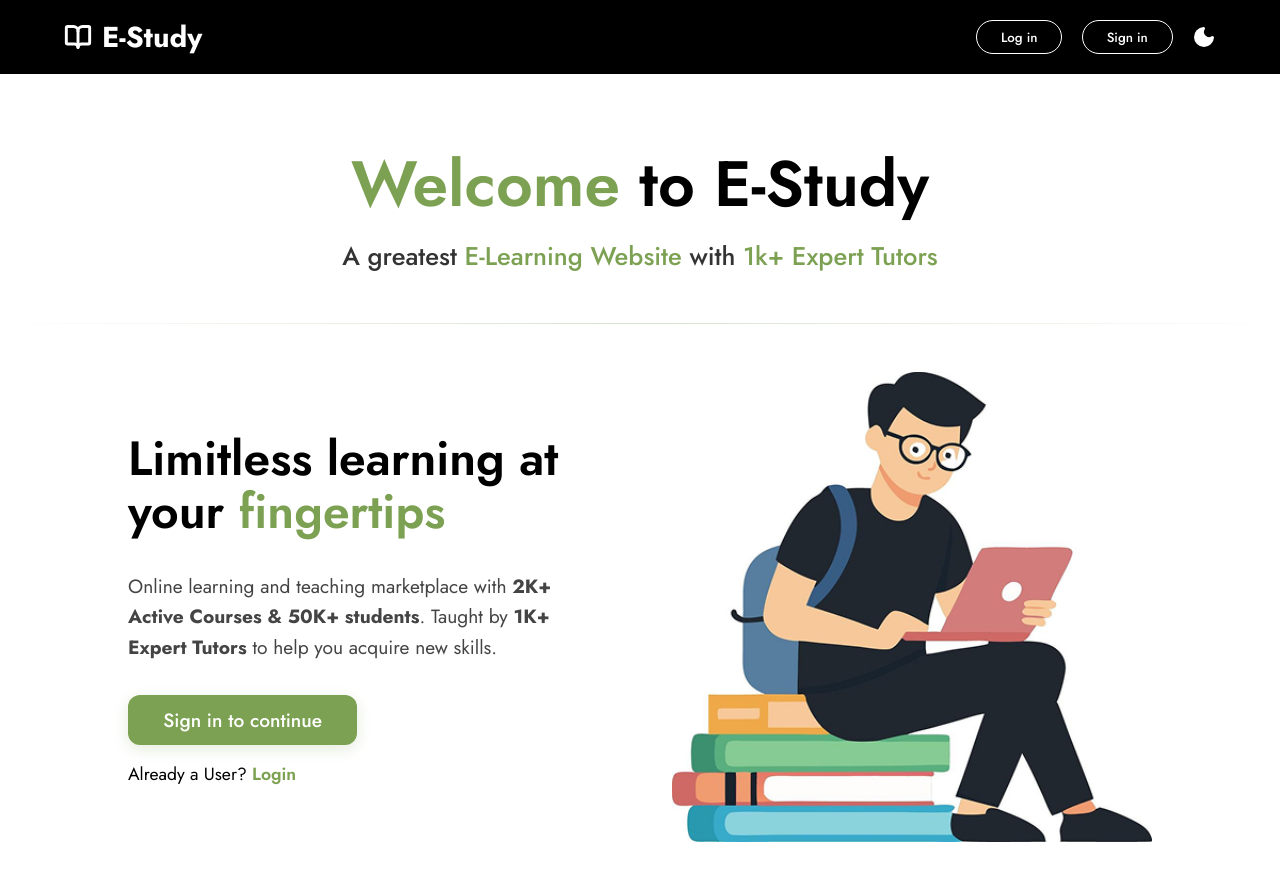
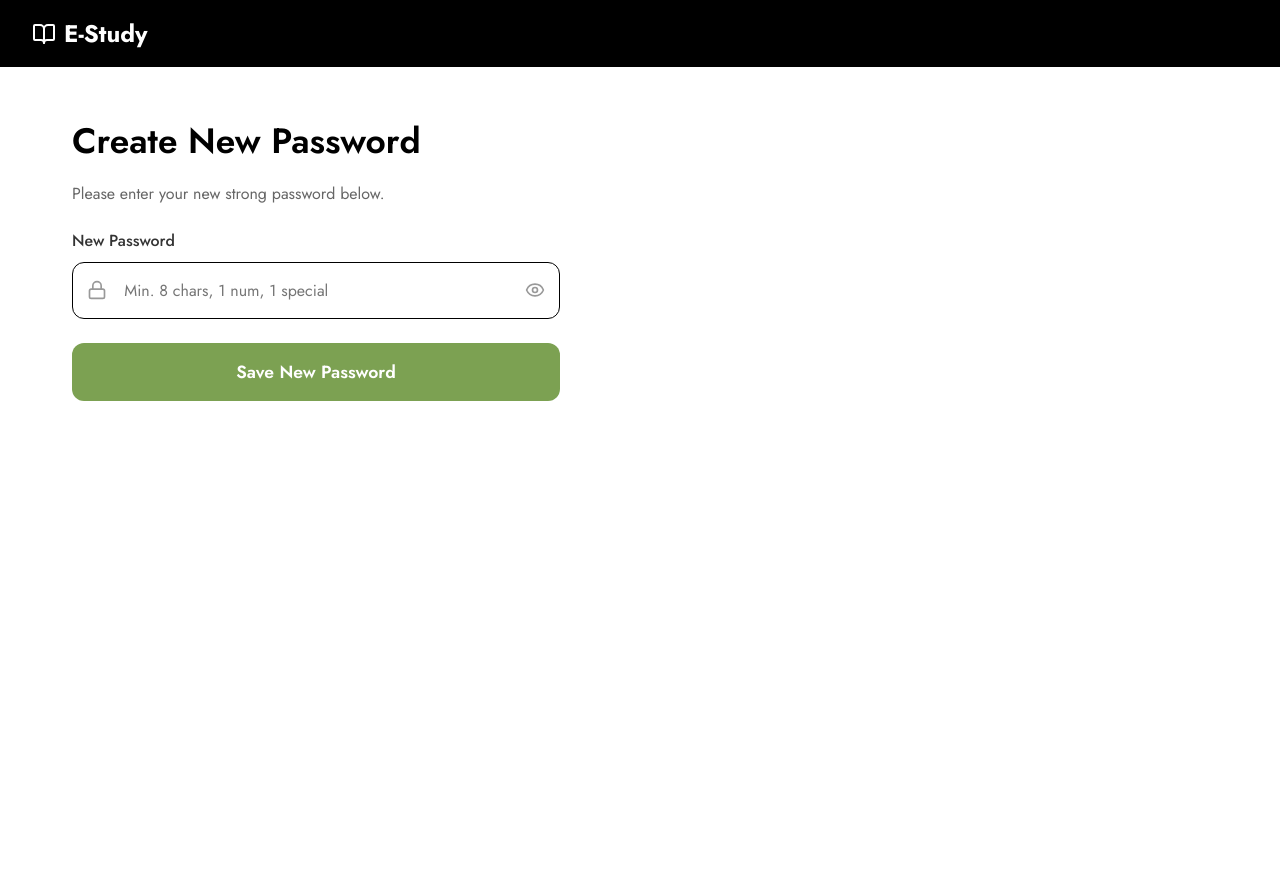
Before and after one commit to yashaswini-mn-26/E-Study, a React (Vite) app: page /reset-password/1 in a window 1280 px wide. Before the commit this address led to /. After the commit the page ends 800 px from the top, so only its background shows below. Built offline with nearby package versions, Linux system fonts and the light colour scheme; no server answers.

Commit message:
new commit

```diff
--- a/src/App.tsx
+++ b/src/App.tsx
@@ -19,6 +19,8 @@ import Courses from './pages/Courses';
 import CourseOverview from './pages/CourseOverview';
 import Events from './pages/Events';
 import Completed from './pages/Completed';
+import ForgotPassword from './pages/ForgotPassword';
+import ResetPassword from './pages/ResetPassword';
 
 const AppContent: React.FC = () => {
   const dispatch = useDispatch();
@@ -66,7 +68,7 @@ const AppContent: React.FC = () => {
         <ProtectedRoute>
           <Dashboard />
         </ProtectedRoute>
-      }/>
+      } />
       <Route path="/Settings" element={<Settings />} />
       <Route path="/Assignments" element={<Assignments />} />
       <Route path="/AssignmentDetail" element={<AssignmentDetail />} />
@@ -75,6 +77,8 @@ const AppContent: React.FC = () => {
       <Route path="/CourseOverview" element={<CourseOverview />} />
       <Route path="/Events" element={<Events />} />
       <Route path="/Completed" element={<Completed />} />
+      <Route path="/forgot-password" element={<ForgotPassword />} />
+      <Route path="/reset-password/:token" element={<ResetPassword />} />
       <Route path="*" element={<Navigate to="/" />} />
     </Routes>
   );
--- /dev/null
+++ b/src/pages/ForgotPassword.tsx
@@ -0,0 +1,83 @@
+import React, { useState } from 'react';
+import { BookOpen, Mail, ArrowLeft } from 'lucide-react';
+import styles from '../styles/Login.module.css'; // Reusing your beautiful styles!
+// import { API } from "../config/api";
+
+const ForgotPassword: React.FC = () => {
+  const [email, setEmail] = useState('');
+  const [message, setMessage] = useState('');
+  const [error, setError] = useState('');
+
+  const handleForgot = async (e: React.FormEvent) => {
+    e.preventDefault();
+    setMessage('');
+    setError('');
+
+    try {
+      const response = await fetch( 'http://localhost:5000/api/auth/forgot-password', {
+        method: 'POST',
+        headers: { 'Content-Type': 'application/json' },
+        body: JSON.stringify({ email }),
+      });
+
+      const data = await response.json();
+
+      if (response.ok) {
+        setMessage("Success! Check your email for the reset link.");
+      } else {
+        setError(data.msg || "Something went wrong.");
+      }
+    } catch (err) {
+      setError("Server is not responding.");
+    }
+  };
+
+  return (
+    <div className={styles.pageContainer}>
+      <nav className={styles.navbar}>
+        <div className={styles.logo} onClick={() => window.location.href='/'} style={{ cursor: 'pointer' }}>
+          <BookOpen size={24} />
+          <span>E-Study</span>
+        </div>
+      </nav>
+
+      <main className={styles.mainContent}>
+        <div className={styles.formWrapper} style={{ justifyContent: 'center' }}>
+          <div className={styles.formSection} style={{ maxWidth: '500px', width: '100%' }}>
+
+            <div style={{ display: 'flex', alignItems: 'center', gap: '10px', marginBottom: '1rem', cursor: 'pointer' }} onClick={() => window.location.href='/Login'}>
+              <ArrowLeft size={20} /> <span style={{ fontWeight: 600 }}>Back to Login</span>
+            </div>
+
+            <h2 className={styles.formTitle}>Reset Password</h2>
+            <p style={{ color: '#666', marginBottom: '1.5rem', lineHeight: '1.5' }}>
+              Enter the email address associated with your account and we'll send you a link to reset your password.
+            </p>
+
+            {message && <p style={{ color: '#7CA152', background: '#f0f9eb', padding: '10px', borderRadius: '8px', marginBottom: '15px' }}>{message}</p>}
+            {error && <p style={{ color: '#ff4d4d', background: '#fff5f5', padding: '10px', borderRadius: '8px', marginBottom: '15px' }}>{error}</p>}
+
+            <form className={styles.loginForm} onSubmit={handleForgot}>
+              <div className={styles.inputGroup}>
+                <label>Email Address</label>
+                <div className={styles.inputWrapper}>
+                  <Mail className={styles.fieldIcon} size={20} />
+                  <input
+                    type="email"
+                    placeholder="Enter your Email"
+                    required
+                    onChange={(e) => setEmail(e.target.value)}
+                  />
+                </div>
+              </div>
+
+              <button type="submit" className={styles.loginBtn}>Send Reset Link</button>
+            </form>
+          </div>
+        </div>
+      </main>
+    </div>
+  );
+};
+
+export default ForgotPassword;
--- a/src/pages/Login.tsx
+++ b/src/pages/Login.tsx
@@ -1,19 +1,27 @@
 import React, { useState } from 'react';
 import { BookOpen, Moon, Mail, Lock, Eye, EyeOff } from 'lucide-react';
 import { useDispatch } from 'react-redux';
+import { useNavigate } from 'react-router-dom';
+import { GoogleOAuthProvider, GoogleLogin } from '@react-oauth/google';
 import { loginSuccess } from '../store/authSlice';
 import styles from '../styles/Login.module.css';
 import { API } from "../config/api";
 
 const Login: React.FC = () => {
   const [formData, setFormData] = useState({ email: '', password: '' });
-  const [showPassword, setShowPassword] = useState(false); // State for visibility toggle
+  const [showPassword, setShowPassword] = useState(false);
+  const [error, setError] = useState('');
+
   const dispatch = useDispatch();
+  const navigate = useNavigate();
 
+  // --- STANDARD EMAIL/PASSWORD LOGIN ---
   const handleLogin = async (e: React.FormEvent) => {
     e.preventDefault();
+    setError(''); // Clear previous errors
+
     try {
-      const response = await fetch(API.login, {
+      const response = await fetch(API.login || 'http://localhost:5000/api/auth/login', {
         method: 'POST',
         headers: { 'Content-Type': 'application/json' },
         body: JSON.stringify(formData),
@@ -23,20 +31,42 @@ const Login: React.FC = () => {
 
       if (response.ok) {
         dispatch(loginSuccess({ user: data.user, token: data.token }));
-        window.location.href = "/Dashboard";
+        navigate("/Dashboard");
       } else {
-        alert(data.msg || "Login failed");
+        setError(data.msg || "Login failed");
       }
     } catch (err) {
       console.error("Login Error:", err);
-      alert("Make sure your backend server is running on port 5000!");
+      setError("Server is not responding. Make sure your backend is running!");
+    }
+  };
+
+  // --- GOOGLE OAUTH LOGIN ---
+  const handleGoogleSuccess = async (credentialResponse: any) => {
+    try {
+      const res = await fetch('http://localhost:5000/api/auth/google', {
+        method: 'POST',
+        headers: { 'Content-Type': 'application/json' },
+        body: JSON.stringify({ idToken: credentialResponse.credential }),
+      });
+
+      const data = await res.json();
+
+      if (res.ok) {
+        dispatch(loginSuccess({ user: data.user, token: data.token }));
+        navigate("/Dashboard");
+      } else {
+        setError(data.msg || "Google Login failed");
+      }
+    } catch (err) {
+      setError("Connection to server failed");
     }
   };
 
   return (
     <div className={styles.pageContainer}>
       <nav className={styles.navbar}>
-        <div className={styles.logo} onClick={() => window.location.href='/'} style={{ cursor: 'pointer' }}>
+        <div className={styles.logo} onClick={() => navigate('/')} style={{ cursor: 'pointer' }}>
           <BookOpen size={24} />
           <span>E-Study</span>
         </div>
@@ -45,6 +75,7 @@ const Login: React.FC = () => {
 
       <main className={styles.mainContent}>
         <h1 className={styles.welcomeTitle}>👋 Welcome Back</h1>
+
         <div className={styles.formWrapper}>
           <div className={styles.illustrationSection}>
             <img src="/Login.png" alt="Student studying" className={styles.illustration} />
@@ -52,6 +83,10 @@ const Login: React.FC = () => {
 
           <div className={styles.formSection}>
             <h2 className={styles.formTitle}>Log in</h2>
+
+            {/* Display error messages cleanly */}
+            {error && <p style={{ color: '#ff4d4d', fontSize: '0.9rem', marginBottom: '10px', background: '#fff5f5', padding: '8px', borderRadius: '5px', borderLeft: '4px solid #ff4d4d' }}>{error}</p>}
+
             <form className={styles.loginForm} onSubmit={handleLogin}>
               <div className={styles.inputGroup}>
                 <label>Email</label>
@@ -71,7 +106,7 @@ const Login: React.FC = () => {
                 <div className={styles.inputWrapper}>
                   <Lock className={styles.fieldIcon} size={20} />
                   <input
-                    type={showPassword ? "text" : "password"} // Dynamic type switching
+                    type={showPassword ? "text" : "password"}
                     placeholder="Enter Your Password"
                     required
                     onChange={(e) => setFormData({...formData, password: e.target.value})}
@@ -85,10 +120,40 @@ const Login: React.FC = () => {
                 </div>
               </div>
 
+              {/* FORGOT PASSWORD LINK */}
+              <div style={{ textAlign: 'right', marginBottom: '1.5rem', marginTop: '-0.5rem' }}>
+                <span
+                  className={styles.linkText}
+                  style={{ fontSize: '0.9rem', cursor: 'pointer', fontWeight: 500 }}
+                  onClick={() => navigate("/forgot-password")}
+                >
+                  Forgot Password?
+                </span>
+              </div>
+
               <button type="submit" className={styles.loginBtn}>Log in</button>
             </form>
+
+            <div className={styles.divider} style={{textAlign:"center", marginTop:"10px", marginBottom:"10px", color:"grey"}}><span>or</span></div>
+
+            {/* PRODUCTION READY GOOGLE BUTTON */}
+            <div className={styles.googleBtnContainer} style={{ marginBottom: '1.5rem' }}>
+              <GoogleOAuthProvider clientId="566226555996-7om82596lnn0q7kh6tp0ttqueeb43bdn.apps.googleusercontent.com">
+                <GoogleLogin
+                  onSuccess={handleGoogleSuccess}
+                  onError={() => setError("Google Login window closed or failed")}
+                  useOneTap
+                  theme="outline"
+                  size="large"
+                  text="continue_with"
+                  shape="circle"
+                  width="100%"
+                />
+              </GoogleOAuthProvider>
+            </div>
+
             <p className={styles.signupRedirect}>
-              Don't have an account? <span className={styles.linkText} onClick={() => window.location.href="/Signup"}>Sign up</span>
+              Don't have an account? <span className={styles.linkText} onClick={() => navigate("/Signup")}>Sign up</span>
             </p>
           </div>
         </div>
--- /dev/null
+++ b/src/pages/ResetPassword.tsx
@@ -0,0 +1,93 @@
+import React, { useState } from 'react';
+import { BookOpen, Lock, Eye, EyeOff } from 'lucide-react';
+import { useParams, useNavigate } from 'react-router-dom'; // Need useParams for the token
+import styles from '../styles/Login.module.css';
+
+const ResetPassword: React.FC = () => {
+  const { token } = useParams(); // Gets the token from /reset-password/:token
+  const navigate = useNavigate();
+
+  const [password, setPassword] = useState('');
+  const [showPassword, setShowPassword] = useState(false);
+  const [message, setMessage] = useState('');
+  const [error, setError] = useState('');
+
+  const handleReset = async (e: React.FormEvent) => {
+    e.preventDefault();
+
+    // Quick validation
+    const passwordRegex = /^(?=.*[0-9])(?=.*[!@#$%^&*])[a-zA-Z0-9!@#$%^&*]{8,}$/;
+    if (!passwordRegex.test(password)) {
+      setError("Password must be at least 8 chars, 1 number, and 1 special character.");
+      return;
+    }
+
+    try {
+      const response = await fetch(`http://localhost:5000/api/auth/reset-password/${token}`, {
+        method: 'POST',
+        headers: { 'Content-Type': 'application/json' },
+        body: JSON.stringify({ password }),
+      });
+
+      const data = await response.json();
+
+      if (response.ok) {
+        setMessage("Password reset successfully! Redirecting to login...");
+        setTimeout(() => navigate('/Login'), 3000); // Send them to login after 3 seconds
+      } else {
+        setError(data.msg || "Invalid or expired token.");
+      }
+    } catch (err) {
+      setError("Server is not responding.");
+    }
+  };
+
+  return (
+    <div className={styles.pageContainer}>
+      <nav className={styles.navbar}>
+        <div className={styles.logo} onClick={() => navigate('/')} style={{ cursor: 'pointer' }}>
+          <BookOpen size={24} />
+          <span>E-Study</span>
+        </div>
+      </nav>
+
+      <main className={styles.mainContent}>
+        <div className={styles.formWrapper} style={{ justifyContent: 'center' }}>
+          <div className={styles.formSection} style={{ maxWidth: '500px', width: '100%' }}>
+
+            <h2 className={styles.formTitle}>Create New Password</h2>
+            <p style={{ color: '#666', marginBottom: '1.5rem' }}>Please enter your new strong password below.</p>
+
+            {message && <p style={{ color: '#7CA152', background: '#f0f9eb', padding: '10px', borderRadius: '8px', marginBottom: '15px' }}>{message}</p>}
+            {error && <p style={{ color: '#ff4d4d', background: '#fff5f5', padding: '10px', borderRadius: '8px', marginBottom: '15px' }}>{error}</p>}
+
+            <form className={styles.loginForm} onSubmit={handleReset}>
+              <div className={styles.inputGroup}>
+                <label>New Password</label>
+                <div className={styles.inputWrapper}>
+                  <Lock className={styles.fieldIcon} size={20} />
+                  <input
+                    type={showPassword ? "text" : "password"}
+                    placeholder="Min. 8 chars, 1 num, 1 special"
+                    required
+                    onChange={(e) => setPassword(e.target.value)}
+                  />
+                  <div
+                    className={styles.eyeIconWrapper}
+                    onClick={() => setShowPassword(!showPassword)}
+                  >
+                    {showPassword ? <EyeOff size={20} /> : <Eye size={20} />}
+                  </div>
+                </div>
+              </div>
+
+              <button type="submit" className={styles.loginBtn}>Save New Password</button>
+            </form>
+          </div>
+        </div>
+      </main>
+    </div>
+  );
+};
+
+export default ResetPassword;
```
